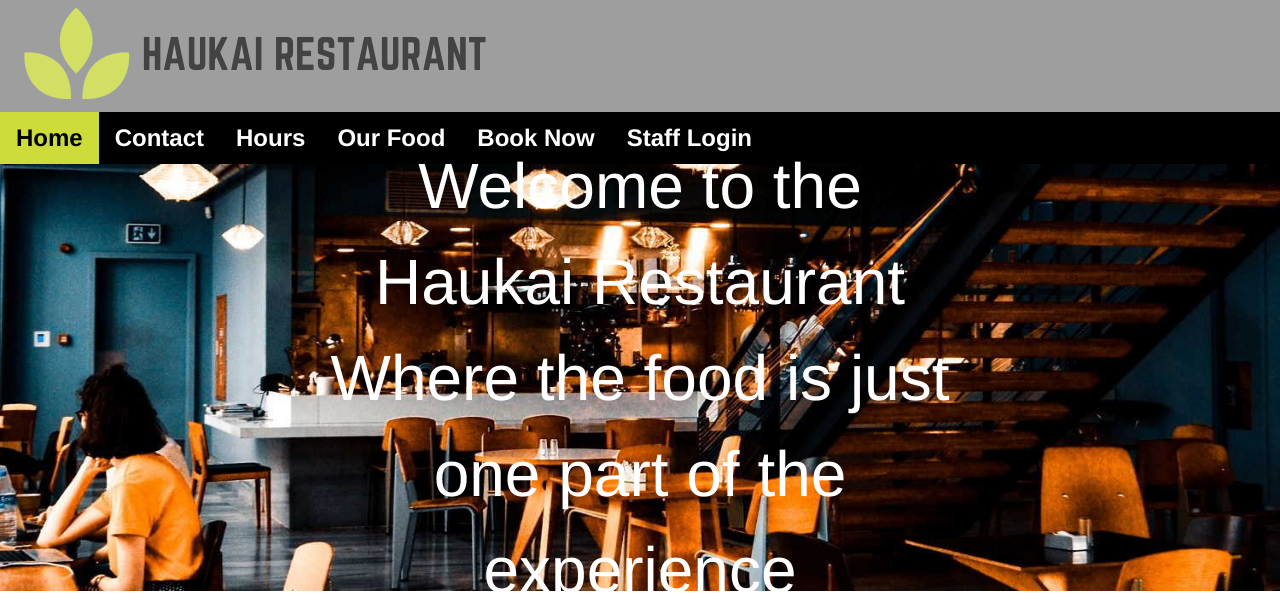
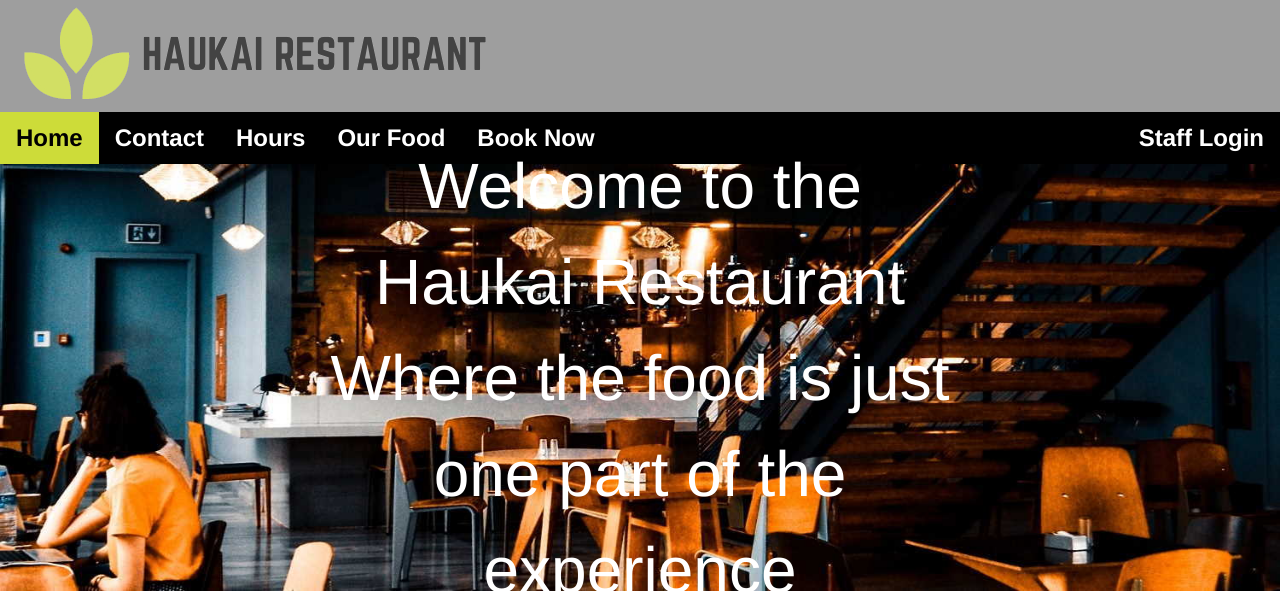
Before and after one commit to parriehunter/BIT607Assignment3, a PHP site: page / in a window 1280 px wide. Shown: the top 605 px of the page. Run offline with PHP 8.4, Linux system fonts and the light colour scheme.

Commit message:
right align Staff tab on nav

```diff
--- a/web/contact.html
+++ b/web/contact.html
@@ -25,7 +25,7 @@
         <a href="https://gentle-inlet-56983.herokuapp.com/hours.html" class="w3-bar-item w3-button w3-mobile w3-xlarge w3-hover-grey w3-hover-text-white"><b>Hours</b></a>
         <a href="https://gentle-inlet-56983.herokuapp.com/menu.html" class="w3-bar-item w3-button w3-mobile w3-xlarge w3-hover-grey w3-hover-text-white"><b>Our Food</b></a>
         <a href="https://gentle-inlet-56983.herokuapp.com/reservations.html" class="w3-bar-item w3-button w3-mobile w3-xlarge w3-hover-grey w3-hover-text-white"><b>Book Now</b></a>
-        <a href="https://gentle-inlet-56983.herokuapp.com/private/staff.html" class="w3-bar-item w3-button w3-mobile w3-xlarge w3-hover-grey w3-hover-text-white"><b>Staff Login</b></a>
+        <a href="https://gentle-inlet-56983.herokuapp.com/private/staff.html" class="w3-bar-item w3-button w3-mobile w3-xlarge w3-hover-grey w3-hover-text-white w3-right"><b>Staff Login</b></a>
     </nav>
     <main>
         <h2 class="title">CONTACT</h2>
--- a/web/css/style.css
+++ b/web/css/style.css
@@ -225,9 +225,9 @@ h3 {
   }
 
   /*the logo ccan be no wider than the screen*/
-.logo {
+/*.logo {
     max-width: 100%;
-}
+}*/
 
 /*The main text to be centered with some padding*/
 .large_centre {
--- a/web/hours.html
+++ b/web/hours.html
@@ -25,7 +25,7 @@
         <a href="https://gentle-inlet-56983.herokuapp.com/hours.html" class="w3-bar-item w3-button w3-mobile w3-xlarge w3-lime w3-hover-lime"><b>Hours</b></a>
         <a href="https://gentle-inlet-56983.herokuapp.com/menu.html" class="w3-bar-item w3-button w3-mobile w3-xlarge w3-hover-grey w3-hover-text-white"><b>Our Food</b></a>
         <a href="https://gentle-inlet-56983.herokuapp.com/reservations.html" class="w3-bar-item w3-button w3-mobile w3-xlarge w3-hover-grey w3-hover-text-white"><b>Book Now</b></a>
-        <a href="https://gentle-inlet-56983.herokuapp.com/private/staff.html" class="w3-bar-item w3-button w3-mobile w3-xlarge w3-hover-grey w3-hover-text-white"><b>Staff Login</b></a>
+        <a href="https://gentle-inlet-56983.herokuapp.com/private/staff.html" class="w3-bar-item w3-button w3-mobile w3-xlarge w3-hover-grey w3-hover-text-white w3-right"><b>Staff Login</b></a>
     </nav>
     <main>
         <h2 class="title">OPENING HOURS</h2>
--- a/web/index.html
+++ b/web/index.html
@@ -28,7 +28,7 @@
         <a href="https://gentle-inlet-56983.herokuapp.com/hours.html" class="w3-bar-item w3-button w3-mobile w3-xlarge w3-hover-grey w3-hover-text-white"><b>Hours</b></a>
         <a href="https://gentle-inlet-56983.herokuapp.com/menu.html" class="w3-bar-item w3-button w3-mobile w3-xlarge w3-hover-grey w3-hover-text-white"><b>Our Food</b></a>
         <a href="https://gentle-inlet-56983.herokuapp.com/reservations.html" class="w3-bar-item w3-button w3-mobile w3-xlarge w3-hover-grey w3-hover-text-white"><b>Book Now</b></a>
-        <a href="https://gentle-inlet-56983.herokuapp.com/private/staff.html" class="w3-bar-item w3-button w3-mobile w3-xlarge w3-hover-grey w3-hover-text-white"><b>Staff Login</b></a>
+        <a href="https://gentle-inlet-56983.herokuapp.com/private/staff.html" class="w3-bar-item w3-button w3-mobile w3-xlarge w3-hover-grey w3-hover-text-white w3-right"><b>Staff Login</b></a>
     </nav>
     <main>
         <!--Create an image to show of the restaurant-->
--- a/web/menu.html
+++ b/web/menu.html
@@ -25,7 +25,7 @@
         <a href="https://gentle-inlet-56983.herokuapp.com/hours.html" class="w3-bar-item w3-button w3-mobile w3-xlarge w3-hover-grey w3-hover-text-white"><b>Hours</b></a>
         <a href="https://gentle-inlet-56983.herokuapp.com/menu.html" class="w3-bar-item w3-button w3-mobile w3-xlarge w3-lime w3-hover-lime"><b>Our Food</b></a>
         <a href="https://gentle-inlet-56983.herokuapp.com/reservations.html" class="w3-bar-item w3-button w3-mobile w3-xlarge w3-hover-grey w3-hover-text-white"><b>Book Now</b></a>
-        <a href="https://gentle-inlet-56983.herokuapp.com/private/staff.html" class="w3-bar-item w3-button w3-mobile w3-xlarge w3-hover-grey w3-hover-text-white"><b>Staff Login</b></a>
+        <a href="https://gentle-inlet-56983.herokuapp.com/private/staff.html" class="w3-bar-item w3-button w3-mobile w3-xlarge w3-hover-grey w3-hover-text-white w3-right"><b>Staff Login</b></a>
     </nav>
     <main>
         <!--The menu was templated off this w3schools example https://www.w3schools.com/w3css/w3css_web_tmp_pizza.asp -->
--- a/web/privacy.html
+++ b/web/privacy.html
@@ -25,7 +25,7 @@
         <a href="https://gentle-inlet-56983.herokuapp.com/hours.html" class="w3-bar-item w3-button w3-mobile w3-xlarge w3-hover-grey w3-hover-text-white"><b>Hours</b></a>
         <a href="https://gentle-inlet-56983.herokuapp.com/menu.html" class="w3-bar-item w3-button w3-mobile w3-xlarge w3-hover-grey w3-hover-text-white"><b>Our Food</b></a>
         <a href="https://gentle-inlet-56983.herokuapp.com/reservations.html" class="w3-bar-item w3-button w3-mobile w3-xlarge w3-hover-grey w3-hover-text-white"><b>Book Now</b></a>
-        <a href="https://gentle-inlet-56983.herokuapp.com/private/staff.html" class="w3-bar-item w3-button w3-mobile w3-xlarge w3-hover-grey w3-hover-text-white"><b>Staff Login</b></a>
+        <a href="https://gentle-inlet-56983.herokuapp.com/private/staff.html" class="w3-bar-item w3-button w3-mobile w3-xlarge w3-hover-grey w3-hover-text-white w3-right"><b>Staff Login</b></a>
     </nav>
     <main>
         <h2 class="title">Privacy Statement</h2>
--- a/web/private/staff.html
+++ b/web/private/staff.html
@@ -32,7 +32,7 @@
         <a href="https://gentle-inlet-56983.herokuapp.com/hours.html" class="w3-bar-item w3-button w3-mobile w3-xlarge w3-hover-grey w3-hover-text-white"><b>Hours</b></a>
         <a href="https://gentle-inlet-56983.herokuapp.com/menu.html" class="w3-bar-item w3-button w3-mobile w3-xlarge w3-hover-grey w3-hover-text-white"><b>Our Food</b></a>
         <a href="https://gentle-inlet-56983.herokuapp.com/reservations.html" class="w3-bar-item w3-button w3-mobile w3-xlarge w3-hover-grey w3-hover-text-white"><b>Book Now</b></a>
-        <a href="https://gentle-inlet-56983.herokuapp.com/private/staff.html" class="w3-bar-item w3-button w3-mobile w3-xlarge w3-lime w3-hover-lime"><b>Staff Login</b></a>
+        <a href="https://gentle-inlet-56983.herokuapp.com/private/staff.html" class="w3-bar-item w3-button w3-mobile w3-xlarge w3-lime w3-hover-lime w3-right"><b>Staff Login</b></a>
     </nav>
     <main>
         <h2 class="title">STAFF INFORMATION</h2>
```
